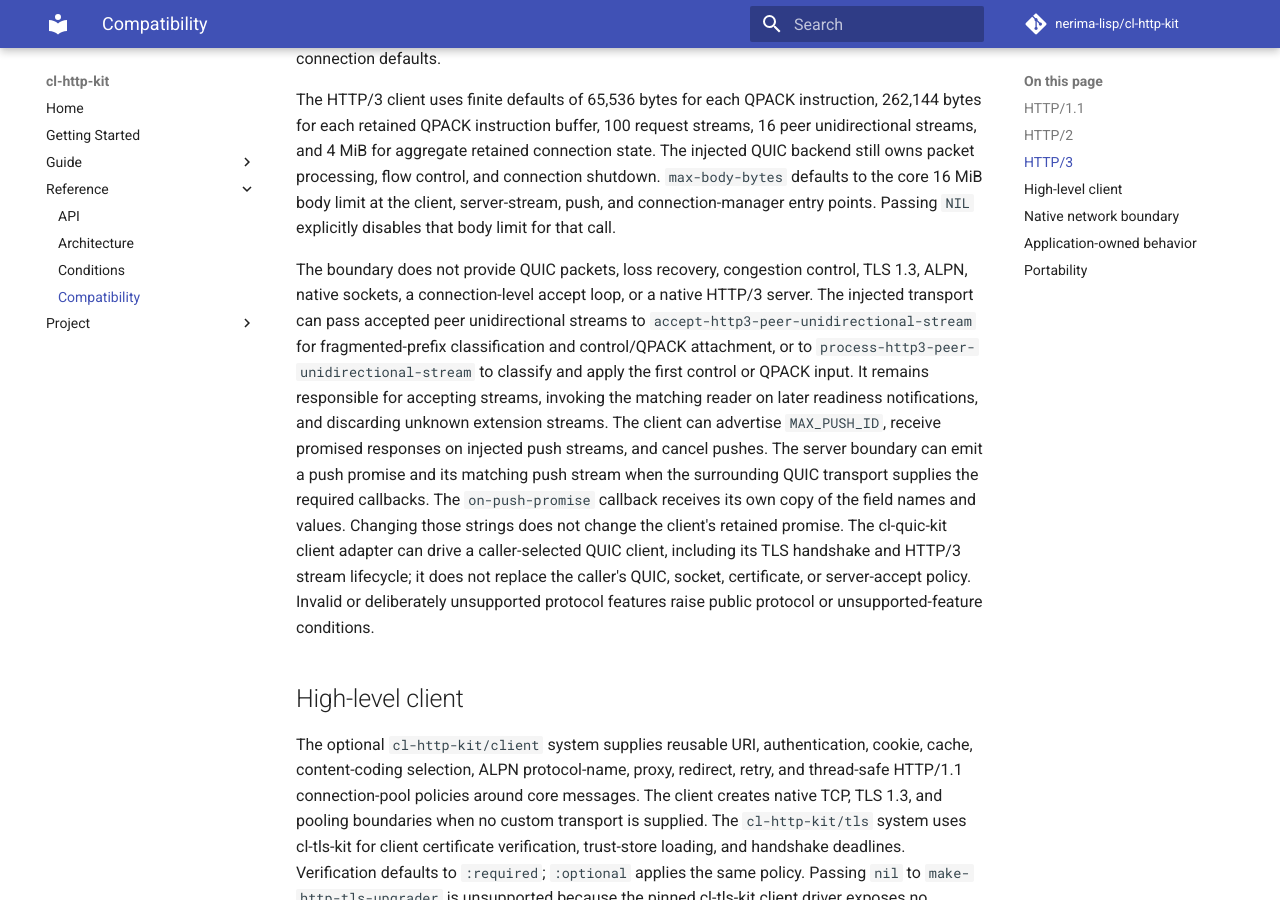
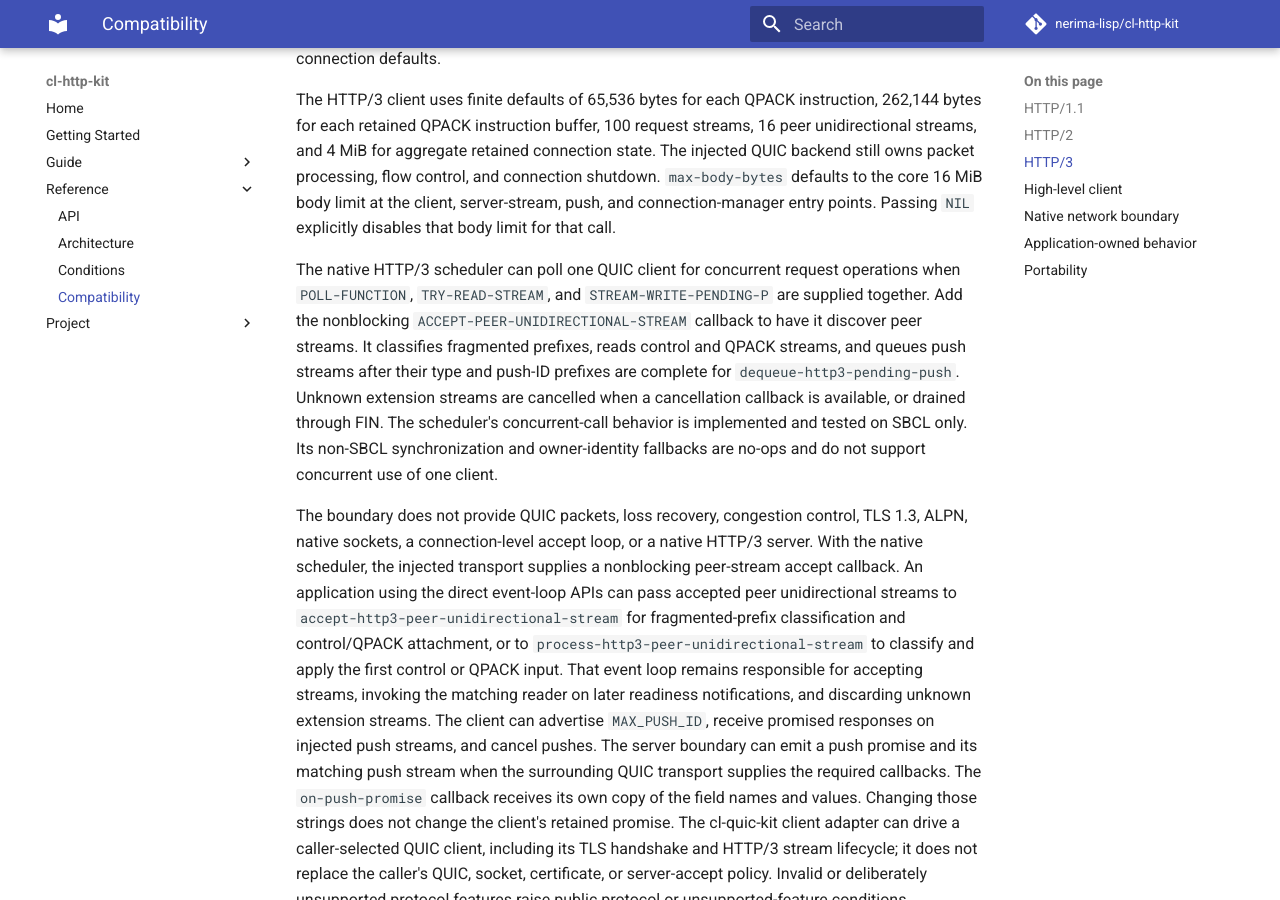
Before and after one commit to nerima-lisp/cl-http-kit, an MkDocs documentation site: the page built from docs/src/reference/compatibility.md, in a window 1280 px wide and 900 px high, scrolled down 2213 px. Built offline with MkDocs 1.6.1 and Material for MkDocs 9.7.7, drawn with Linux system fonts in a browser that asks for light colours; comment, search, counter and statistics services are not loaded; some of the changed text lies outside the part shown.

Commit message:
docs(http3): document scheduler behavior and portability

```diff
--- a/docs/src/reference/compatibility.md
+++ b/docs/src/reference/compatibility.md
@@ -107,16 +107,29 @@ to the core 16 MiB body limit at the client, server-stream, push, and
 connection-manager entry points. Passing `NIL` explicitly disables that body
 limit for that call.
 
+The native HTTP/3 scheduler can poll one QUIC client for concurrent request
+operations when `POLL-FUNCTION`, `TRY-READ-STREAM`, and
+`STREAM-WRITE-PENDING-P` are supplied together. Add the nonblocking
+`ACCEPT-PEER-UNIDIRECTIONAL-STREAM` callback to have it discover peer streams.
+It classifies fragmented prefixes, reads control and QPACK streams, and queues
+push streams after their type and push-ID prefixes are complete for
+`dequeue-http3-pending-push`. Unknown extension
+streams are cancelled when a cancellation callback is available, or drained
+through FIN. The scheduler's concurrent-call behavior is implemented and
+tested on SBCL only. Its non-SBCL synchronization and owner-identity fallbacks
+are no-ops and do not support concurrent use of one client.
+
 The boundary does not provide QUIC packets, loss recovery, congestion control,
 TLS 1.3, ALPN, native sockets, a connection-level accept loop, or a native
-HTTP/3 server. The injected
-transport can pass accepted peer unidirectional streams to
+HTTP/3 server. With the native scheduler, the injected transport supplies a
+nonblocking peer-stream accept callback. An application using the direct
+event-loop APIs can pass accepted peer unidirectional streams to
 `accept-http3-peer-unidirectional-stream` for fragmented-prefix classification
 and control/QPACK attachment, or to
 `process-http3-peer-unidirectional-stream` to classify and apply the first
-control or QPACK input. It remains responsible for accepting streams, invoking
-the matching reader on later readiness notifications, and discarding unknown
-extension streams.
+control or QPACK input. That event loop remains responsible for accepting
+streams, invoking the matching reader on later readiness notifications, and
+discarding unknown extension streams.
 The client can advertise `MAX_PUSH_ID`, receive promised responses on injected
 push streams, and cancel pushes. The server boundary can emit a push promise
 and its matching push stream when the surrounding QUIC transport supplies the
```
Also changed, not shown: other parts of docs/src/reference/compatibility.md (+0 -5 lines), docs/src/reference/api.md (+16 -3 lines).
